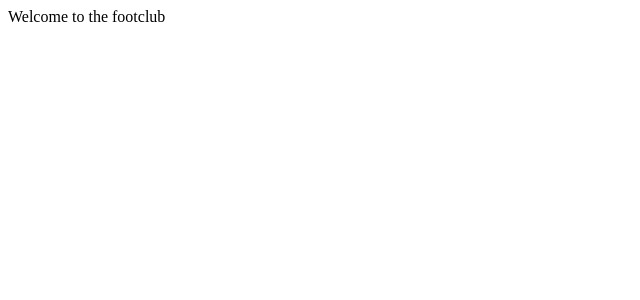
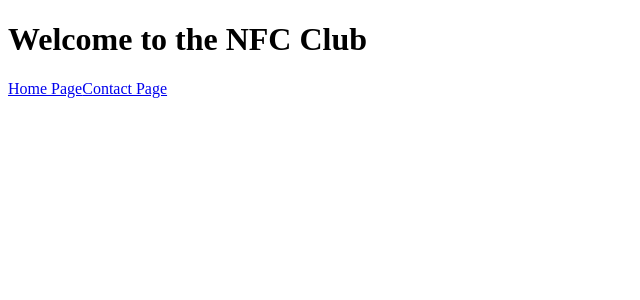
Before and after one commit to Maea-M/footballclub, an Angular app: page / in a window 1280 px wide. Shown: the top 300 px of the page, without its empty margins (0-640 px from the left). Built offline with nearby package versions, Linux system fonts and the light colour scheme.

Commit message:
adding home & contact component

```diff
--- a/src/app/app.component.html
+++ b/src/app/app.component.html
@@ -1 +1,8 @@
-Welcome to the footclub
+<h1>Welcome to the NFC Club</h1>
+
+<div>
+    <div>
+        <a href="#">Home Page</a>
+        <a href="#">Contact Page</a>
+    </div>
+</div>
--- a/src/app/app.component.ts
+++ b/src/app/app.component.ts
@@ -1,10 +1,12 @@
 import { Component } from '@angular/core';
 import { RouterOutlet } from '@angular/router';
+import { HomeComponent } from './home/home.component';
+import { ContactComponent } from './contact/contact.component';
 
 @Component({
   selector: 'nfc-root',
   standalone: true,
-  imports: [RouterOutlet],
+  imports: [RouterOutlet, HomeComponent, ContactComponent],
   templateUrl: './app.component.html',
   styleUrl: './app.component.css'
 })
--- /dev/null
+++ b/src/app/contact/contact.component.html
@@ -0,0 +1 @@
+<p>contact works!</p>
--- /dev/null
+++ b/src/app/home/home.component.html
@@ -0,0 +1 @@
+<p>home works!</p>
```
Also changed, not shown: src/app/contact/contact.component.ts (added, +12 -0 lines), src/app/home/home.component.ts (added, +12 -0 lines), src/app/contact/contact.component.css (added), src/app/home/home.component.css (added), 2 other files (tests, documents, lock files or other folders).
